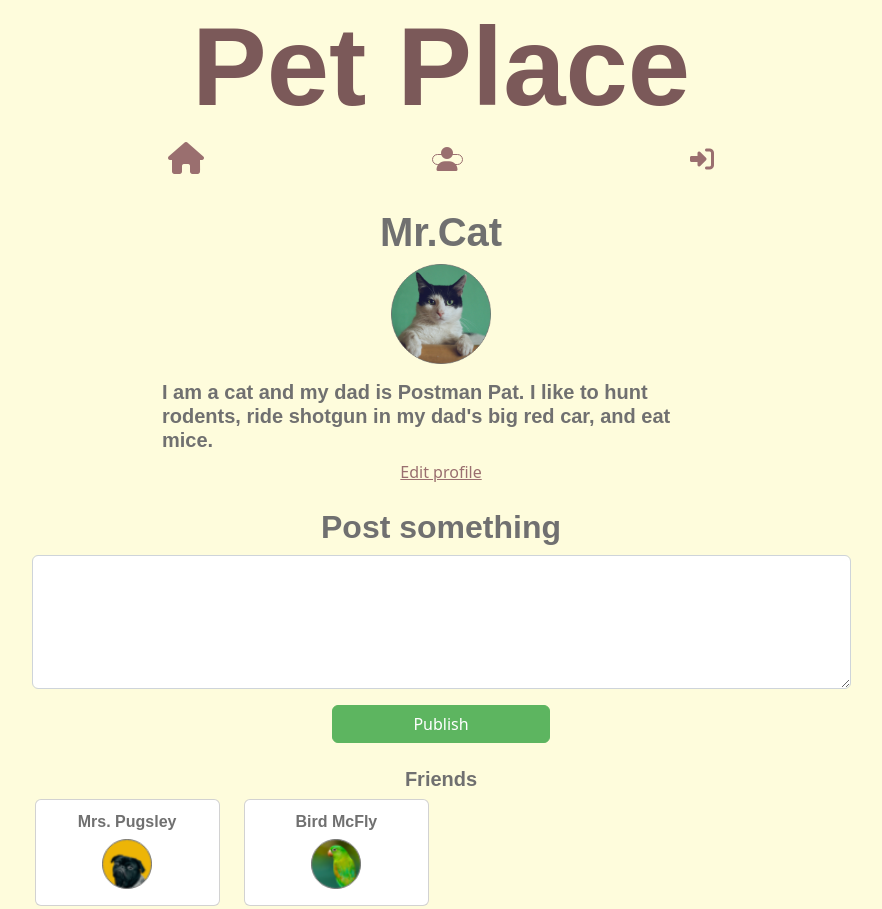
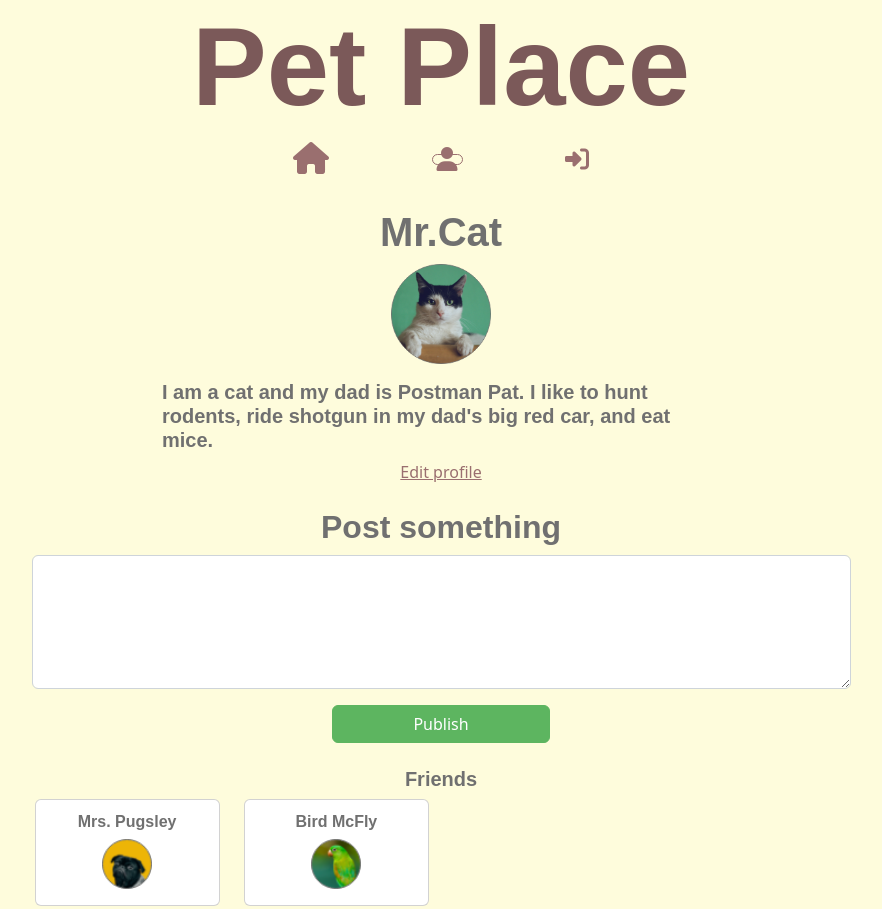
Before and after one commit to dvergnir/css-fw-ca, a website: page profile.html in a window 1280 px wide. Shown: the top 909 px of the page, without its empty margins (199-1081 px from the left). Drawn offline with Linux system fonts and the light colour scheme; a web font is replaced by a local one.

Commit message:
fixed a difference in nav placement compared

```diff
--- a/profile.html
+++ b/profile.html
@@ -23,9 +23,9 @@
         class="display-1 text-center text-decoration-none d-block"
         >Pet Place</a
       >
-      <div class="mx-auto container">
+      <div class="w-50 mx-auto container">
         <div class="row">
-          <div class="col-6 mx-auto">
+          <div class="col-12 col-md-6 mx-auto">
             <nav class="navbar">
               <a href="index.html"><i class="fa fa-home fa-2x"></i></a>
               <a href="profile.html"
```
